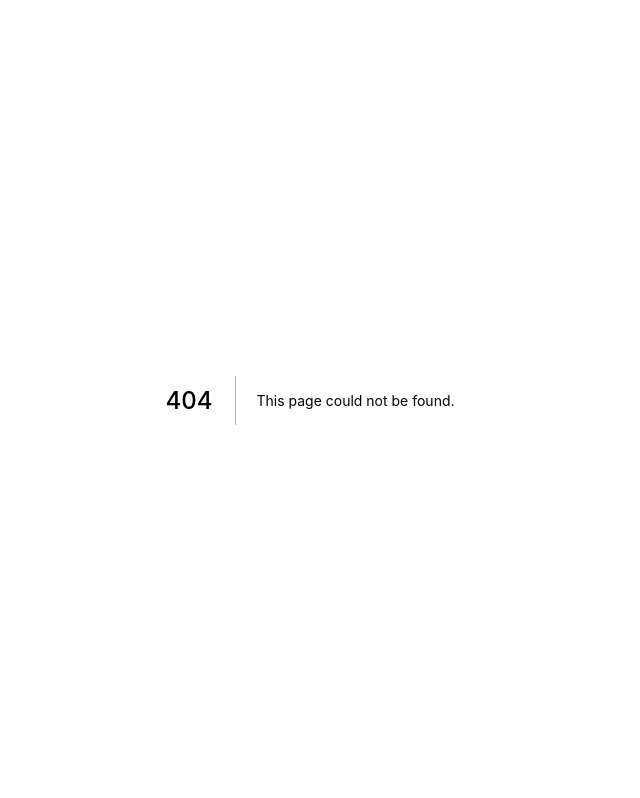
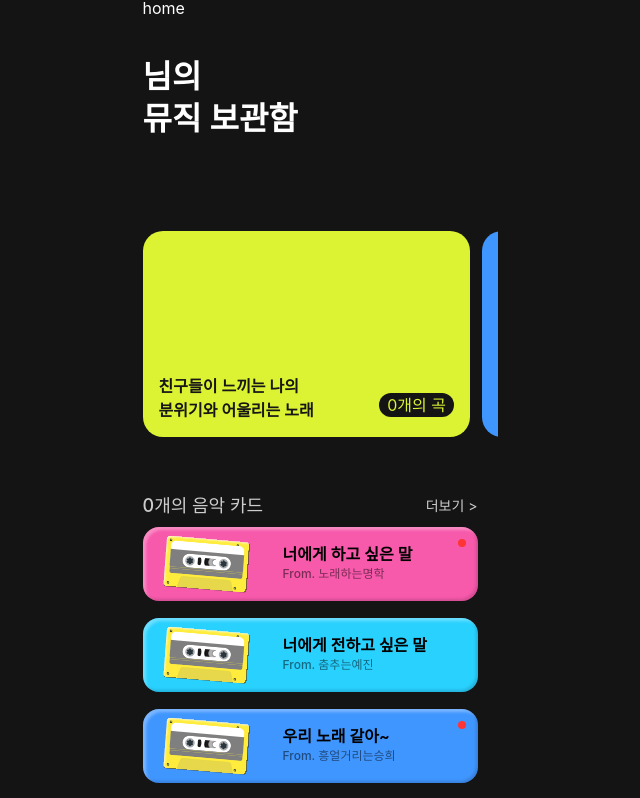
Before and after one commit to mrbrightsiide/perply, a Next.js app: page /home in a window 1280 px wide. Before the commit this address had no page. Shown: the top 798 px of the page, without its empty margins (330-970 px from the left). Built offline with nearby package versions, Linux system fonts and the light colour scheme; no server answers; a web font is replaced by a local one.

Commit message:
move: 경로 변경

```diff
--- a/src/components/home/TapeListDetail.tsx
+++ b/src/components/home/TapeListDetail.tsx
@@ -12,7 +12,7 @@ export const TapeListDetail = ({ data }: { data: ITape[] }) => {
           key={item.id}
           onClick={() =>
             router.push({
-              pathname: '/my_home/detail',
+              pathname: '/playlist/detail',
               query: { id: item.id },
             })
           }
--- a/src/components/home/TapeListPreview.tsx
+++ b/src/components/home/TapeListPreview.tsx
@@ -19,7 +19,7 @@ export const TapeListPreview = ({ data }: { data: ITape[] }) => {
           `}
           onClick={() =>
             router.push({
-              pathname: '/my_home/detail',
+              pathname: '/playlist/song',
               query: { id: item.id },
             })
           }
--- a/src/pages/create_card/complete/index.tsx
+++ b/src/pages/create_card/complete/index.tsx
@@ -23,7 +23,7 @@ const Index = () => {
       <BtnWrap>
         <BasicButton
           text='닫기'
-          onClick={() => router.push('/my_home')}
+          onClick={() => router.push('/home')}
           buttonStyle={{
             background: 'rgb(191, 191, 191, 0.3)',
           }}
--- a/src/pages/my_home/index.tsx
+++ b/src/pages/home/index.tsx
@@ -81,7 +81,7 @@ const Index = () => {
                 }
                 onClick={() =>
                   router.push({
-                    pathname: '/my_home/detail',
+                    pathname: '/playlist/detail',
                     query: { id: item.id },
                   })
                 }
@@ -110,7 +110,7 @@ const Index = () => {
             </span>
             {!isEmpty && (
               <span
-                onClick={() => router.push('/my_home/all')}
+                onClick={() => router.push('/playlist/all')}
                 className='more'
               >
                 더보기 {'>'}
--- a/src/pages/index.tsx
+++ b/src/pages/index.tsx
@@ -18,7 +18,7 @@ export default function Home() {
 
   // useEffect(() => {
   //   if (session?.user?.name) {
-  //     router.push('/my_home');
+  //     router.push('/home');
   //   }
   // }, [session]);
 
--- /dev/null
+++ b/src/pages/playlist/song/index.tsx
@@ -0,0 +1,5 @@
+const index = () => {
+  return <div>index</div>;
+};
+
+export default index;
```
Also changed, not shown: src/pages/playlist/all/index.tsx (renamed from src/pages/my_home/all/index.tsx), src/pages/playlist/detail/index.tsx (renamed from src/pages/my_home/detail/index.tsx).
